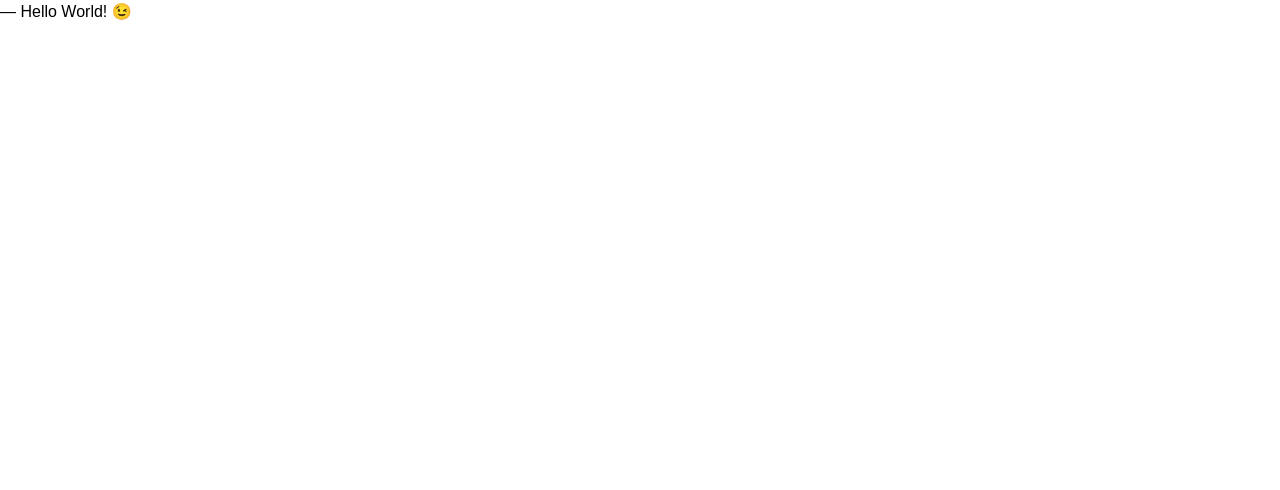
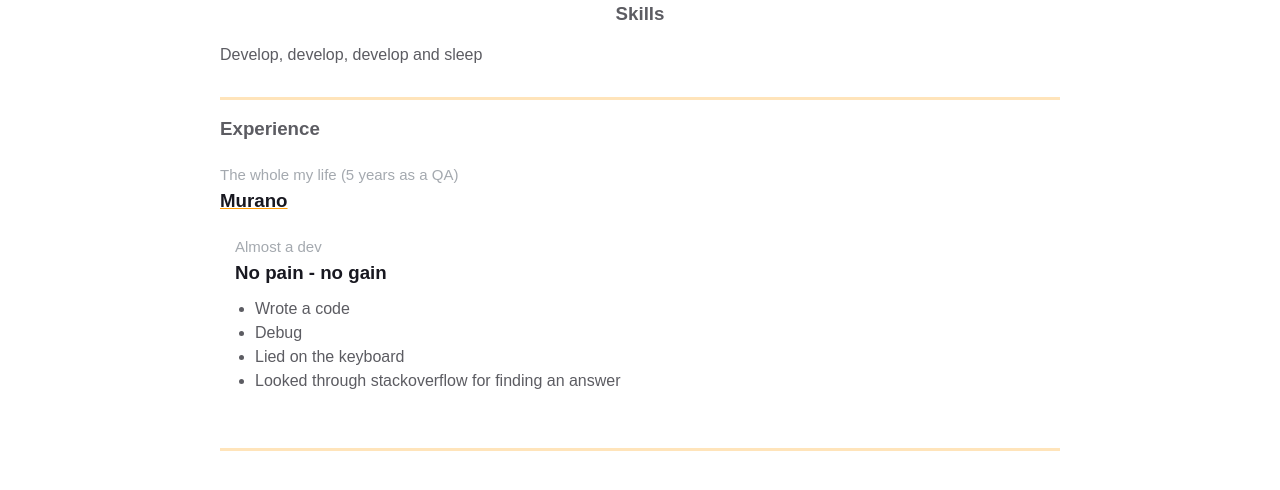
Before and after one commit to egrygoryan/homepage, a plain HTML site: page index.html in a window 1280 px wide. Drawn offline with Linux system fonts and the light colour scheme.

Commit message:
Provided an experience block

```diff
--- a/index.html
+++ b/index.html
@@ -7,6 +7,43 @@
     <title>Résumé</title>
   </head>
   <body>
-    ― Hello World! &#x1F609;
+    <div class="container">
+      <div class="resume__block">
+        <div class="skills">
+          <h3 class="skills__header">Skills</h3>
+          <p class="skills__text">Develop, develop, develop and sleep</p>
+        </div>
+      </div>
+    </div>
+    <div class="container">
+      <div class="resume__block">
+        <div class="main-info fh">
+
+          <div class="experiences">
+            <h3 class="experiences__header">Experience</h3>
+            <div class="experiences__company">
+              <div class="experiences__company-header">
+                <span class="experiences__company-header-durability">The whole my life (5 years as a QA)</span>
+                <h3 class="experiences__company-header-name">Murano</h3>
+              </div>
+
+              <div class="experiences__company-project">
+                <span class="experiences__company-project-role">Almost a dev</span>
+                <h3 class="experiences__company-project-name">No pain - no gain</h3>
+                <ul class="experiences__company-project-responsibilities">
+                  <li>Wrote a code</li>
+                  <li>Debug</li>
+                  <li>Lied on the keyboard</li>
+                  <li>Looked through stackoverflow for finding an answer</li>
+                </ul>
+              </div>
+            </div>
+          </div>
+        </div>
+
+          <div class="additional-info fv"></div>
+        </div>
+      </div>
+    </div>
   </body>
 </html>
```
